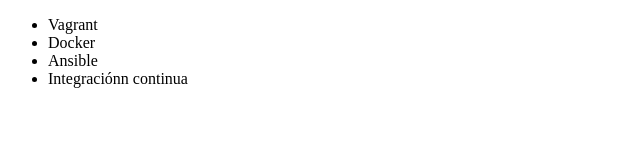
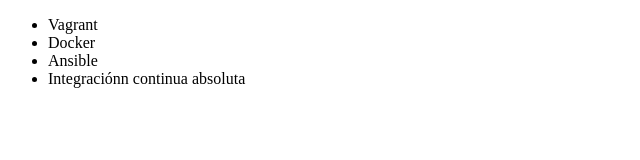
Before and after one commit to ReneOrtegaT/alura-git, a plain HTML site: page index.html in a window 1280 px wide. Shown: the full height of the page, 0-640 px from the left. Drawn offline with Linux system fonts and the light colour scheme.

Commit message:
Modificacion de ana

```diff
--- a/index.html
+++ b/index.html
@@ -9,7 +9,7 @@
          <li> Vagrant </li>
          <li> Docker </li>
          <li> Ansible </li>
-         <li> Integraciónn continua </li>
+         <li> Integraciónn continua absoluta </li>
      </ul>
 </body>
 </html>
```
